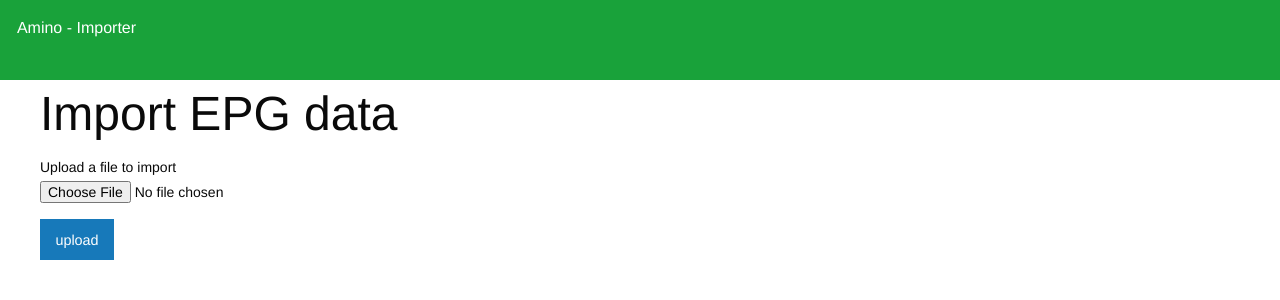
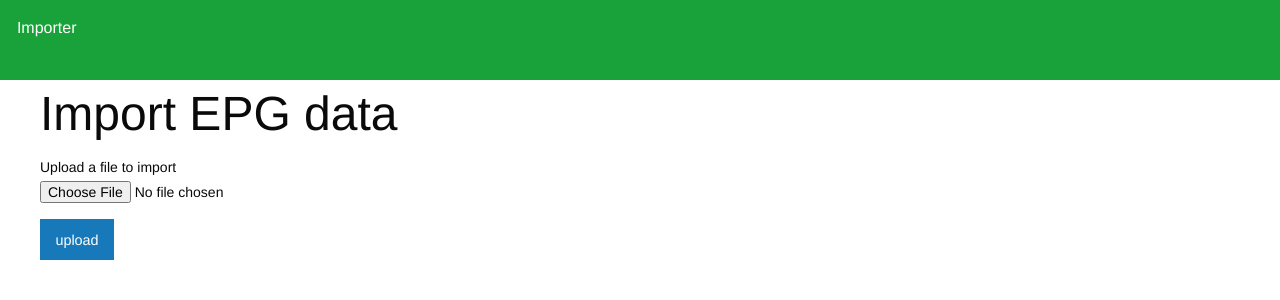
Before and after one commit to nqtoancusc/amino, a PHP site: template web/html/templates/pages/open/file_selection.twig in a window 1280 px wide. Shown: the top 300 px of the page. Run offline with PHP 8.4, Linux system fonts and the light colour scheme; the template is opened without the code that fills it, so the values that code supplies are empty; some libraries are stand-ins or nearby versions.

Commit message:
Update page.twig

```diff
--- a/web/html/templates/page.twig
+++ b/web/html/templates/page.twig
@@ -18,7 +18,7 @@
 <header>
     <div class="grid-x">
         <div class="small-12">
-            Amino - Importer
+            Importer
         </div>
     </div>
     {% if data.prompt %}
```
